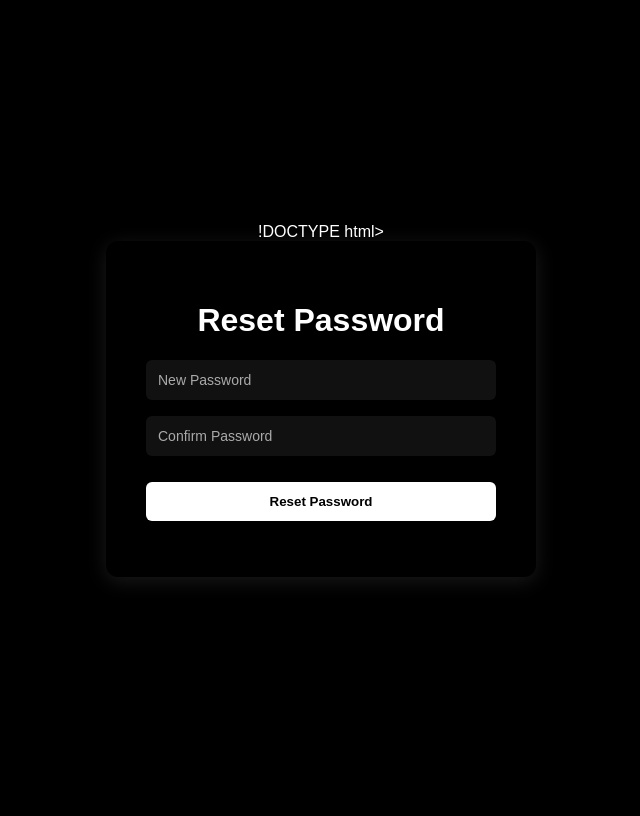
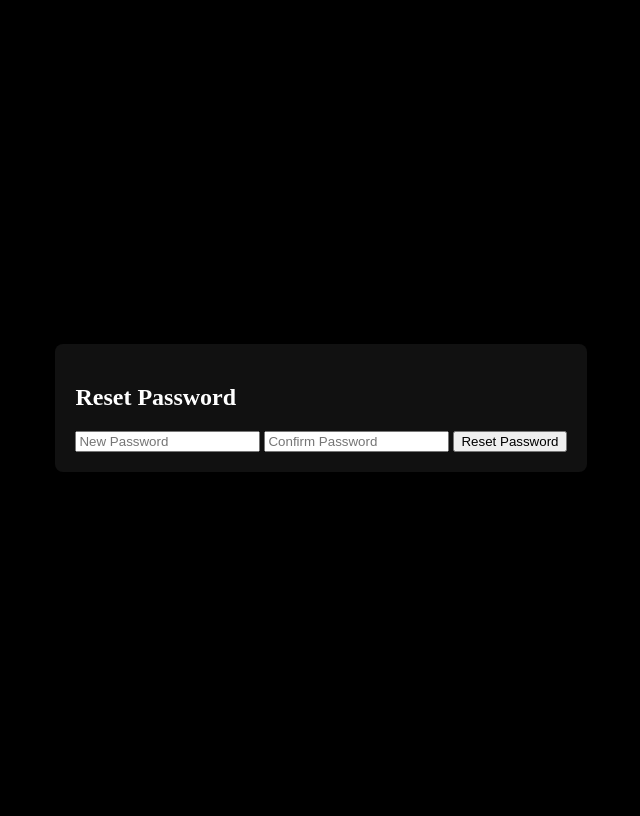
Before and after one commit to asif1-3ahmed/Music, a Flask app: page /resetpassword in a window 1280 px wide. Shown: the whole page, without its empty margins (319-959 px from the left). Before the commit the page ends 581 px from the top, so only its background shows below. Run offline with Flask 3, Linux system fonts and the light colour scheme.

Commit message:
Update resetpassword.html

```diff
--- a/templates/resetpassword.html
+++ b/templates/resetpassword.html
@@ -1,120 +1,24 @@
-!DOCTYPE html>
+<!DOCTYPE html>
 <html lang="en">
-<head>
-  <meta charset="UTF-8">
-  <meta name="viewport" content="width=device-width, initial-scale=1.0">
-  <title>Reset Password</title>
-  <style>
-    /* General Body Styling */
-    body {
-      font-family: "Poppins", sans-serif;
-      background: #000;
-      color: #fff;
-      display: flex;
-      justify-content: center;
-      align-items: center;
-      height: 100vh; /* Fixed height, no scrolling */
-      margin: 0;
-      flex-direction: column;
-    }
-
-    /* Form Box Styling */
-    .form-box {
-      background: #000;
-      padding: 40px;
-      border-radius: 12px;
-      width: 350px;
-      text-align: center;
-      box-shadow: 0 4px 20px rgba(255, 255, 255, 0.1); /* subtle light shadow */
-    }
-
-    .form-box h2 {
-      font-size: 24px;
-      margin-bottom: 30px;
-      font-weight: 600;
-      color: #fff;
-    }
-
-    /* Input Styling */
-    .form-box input {
-      width: 100%;
-      padding: 12px;
-      margin-bottom: 16px;
-      border: none;
-      border-radius: 6px;
-      outline: none;
-      font-size: 14px;
-      background: #111; /* dark input */
-      color: #fff;
-    }
-
-    .form-box input::placeholder {
-      color: #aaa;
-    }
-
-    /* Button Styling */
-    .form-box button {
-      width: 100%;
-      padding: 12px;
-      border: none;
-      border-radius: 6px;
-      background: #fff;
-      color: #000;
-      font-weight: 600;
-      cursor: pointer;
-      margin-top: 10px;
-      transition: all 0.3s ease;
-    }
-
-    .form-box button:hover {
-      background: #000;
-      color: #fff;
-    }
-
-    /* Optional: Link Styling */
-    .links {
-      margin-top: 15px;
-      font-size: 14px;
-    }
-
-    .links a {
-      color: #fff;
-      text-decoration: none;
-    }
-
-    .links a:hover {
-      text-decoration: underline;
-    }
-  </style>
-</head>
-<body>
-  <div class="form-box">
-    <h1>Reset Password</h1>
-    <form id="resetForm">
-      <input type="password" id="password" placeholder="New Password" required>
-      <input type="password" id="confirmPassword" placeholder="Confirm Password" required>
-      <button type="submit">Reset Password</button>
-    </form>
-  </div>
-
+<head><meta charset="UTF-8"><title>Reset Password</title></head>
+<body style="background:#000; color:#fff; display:flex; justify-content:center; align-items:center; height:100vh;">
+  <form action="/reset-password" method="POST" style="background:#111; padding:20px; border-radius:8px;">
+    <h2>Reset Password</h2>
+    <input type="hidden" name="email" value="{{ email }}">
+    <input type="password" name="password" placeholder="New Password" required>
+    <input type="password" name="confirm_password" placeholder="Confirm Password" required>
+    <button type="submit">Reset Password</button>
+  </form>
   <script>
-const urlParams=new URLSearchParams(window.location.search);
-const email=urlParams.get('email');
-
-document.getElementById('resetForm').addEventListener('submit', async e=>{
-  e.preventDefault();
-  const password=document.getElementById('password').value;
-  const confirm=document.getElementById('confirmPassword').value;
-  if(password!==confirm){ alert("Passwords do not match"); return; }
-  const res=await fetch('/reset-password',{
-    method:'POST',
-    headers:{'Content-Type':'application/json'},
-    body: JSON.stringify({email,password})
-  });
-  const data=await res.json();
-  if(data.success){ alert("Password reset!"); window.location.href='/'; }
-  else{ alert(data.message); }
-});
-</script>
+    const form = document.querySelector("form");
+    form.addEventListener("submit", e => {
+      const pass = form.querySelector("input[name='password']").value;
+      const confirm = form.querySelector("input[name='confirm_password']").value;
+      if (pass !== confirm){
+        e.preventDefault();
+        alert("❌ Passwords do not match!");
+      }
+    });
+  </script>
 </body>
 </html>
```
